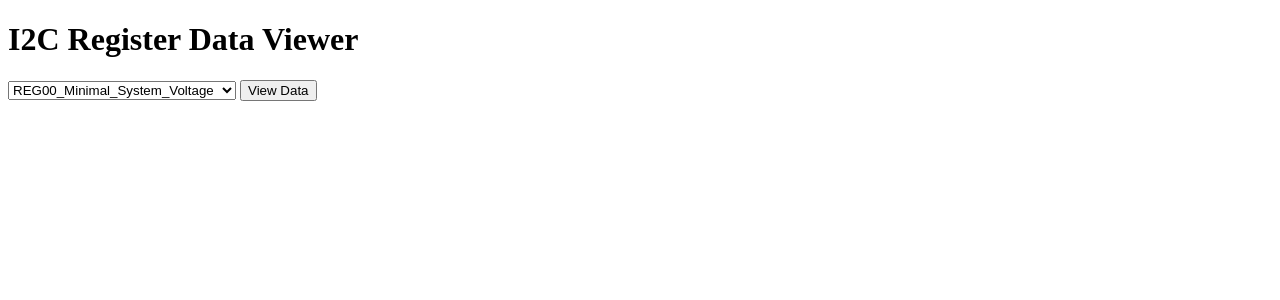
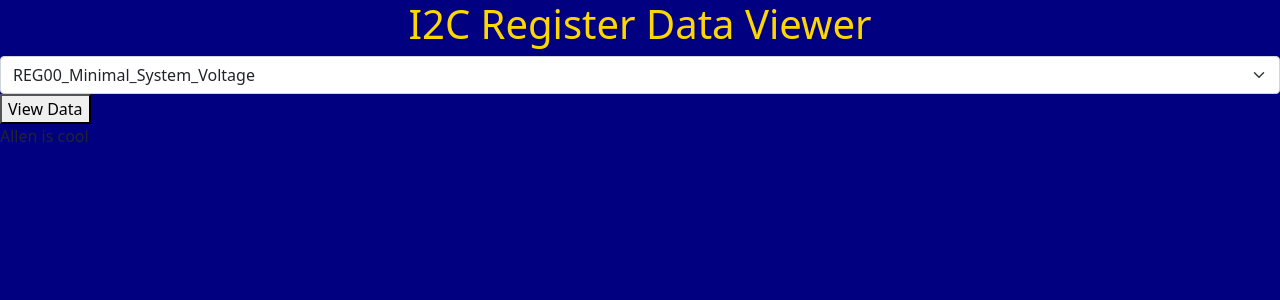
Before and after one commit to ND-IrishSat/CloverPower, a Flask app: page / in a window 1280 px wide. Shown: the top 300 px of the page. Run offline with Flask 3, Linux system fonts and the light colour scheme.

Commit message:
make pretty

```diff
--- a/app.py
+++ b/app.py
@@ -1365,7 +1365,6 @@ def interpret_register_data(reg_addr, data):
 
 
 
-
 @app.route("/", methods=['GET', 'POST'])
 def main():
     if request.method == 'POST':
@@ -1378,11 +1377,10 @@ def main():
             data = read_register_data(reg_addr, length)
             description = interpret_register_data(reg_addr, data)
             binary_value = f'{data:02b}' if isinstance(data, int) else ' '.join([f'{byte:02b}' for byte in data])
-            return render_template("view_data.html", reg_name=reg_info[0], binary_value=binary_value, description=description)
+            return render_template("index.html", reg_name=reg_info[0], binary_value=binary_value, description=description)
     else:
         # Pass the whole dictionary to the template and handle it there
-        return render_template("index.html", registers=registers)
-
+        return render_template("index.html", registers=registers,allen = "Allen is cool")
 
 # The magic happens here. When some http request comes in with a path of
 #  gpio/x/y, the Flask app will attempt to parse that as x=pin and y=level.
--- a/templates/index.html
+++ b/templates/index.html
@@ -2,16 +2,35 @@
 <html>
 <head>
     <title>Register Viewer</title>
+    <link href="https://cdn.jsdelivr.net/npm/bootstrap@5.0.2/dist/css/bootstrap.min.css" rel="stylesheet" integrity="sha384-EVSTQN3/azprG1Anm3QDgpJLIm9Nao0Yz1ztcQTwFspd3yD65VohhpuuCOmLASjC" crossorigin="anonymous">
+    <style type='text/css'>
+        body {
+          background-color: navy
+        }
+
+        h1 {
+          color: gold;
+          text-align: center;
+        }
+
+        h2 {
+          color: blue;
+        }
+      </style>
 </head>
 <body>
     <h1>I2C Register Data Viewer</h1>
     <form action="/" method="post">
-        <select name="register">
+        <select class="form-select" aria-label="Default select example" name="register">
             {% for reg_addr, reg_info in registers.items() %}
                 <option value="{{ reg_addr }},{{ reg_info[1] }}">{{ reg_info[0] }}</option>
             {% endfor %}
         </select>
         <button type="submit">View Data</button>
     </form>
+    <p>{{allen}}</p>
+
+
+
 </body>
 </html>
```
Also changed, not shown: 1 other file.
